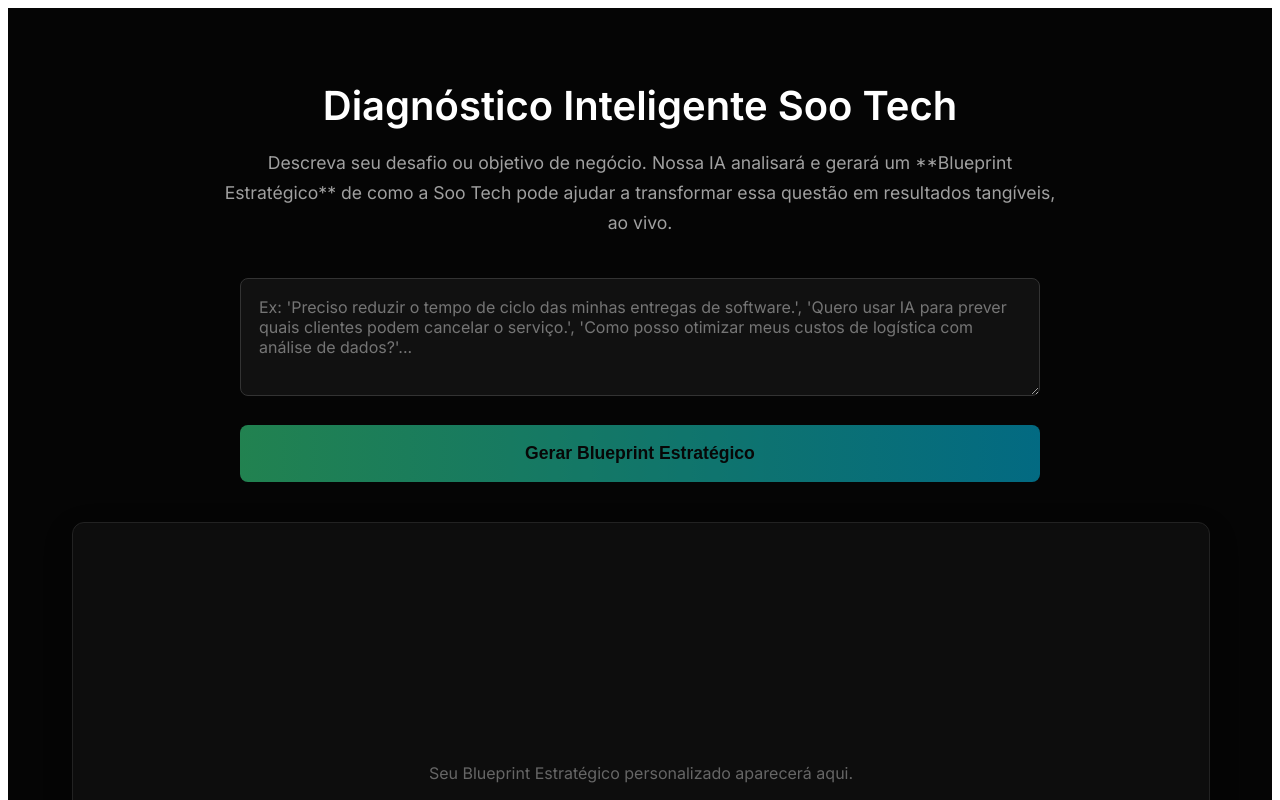
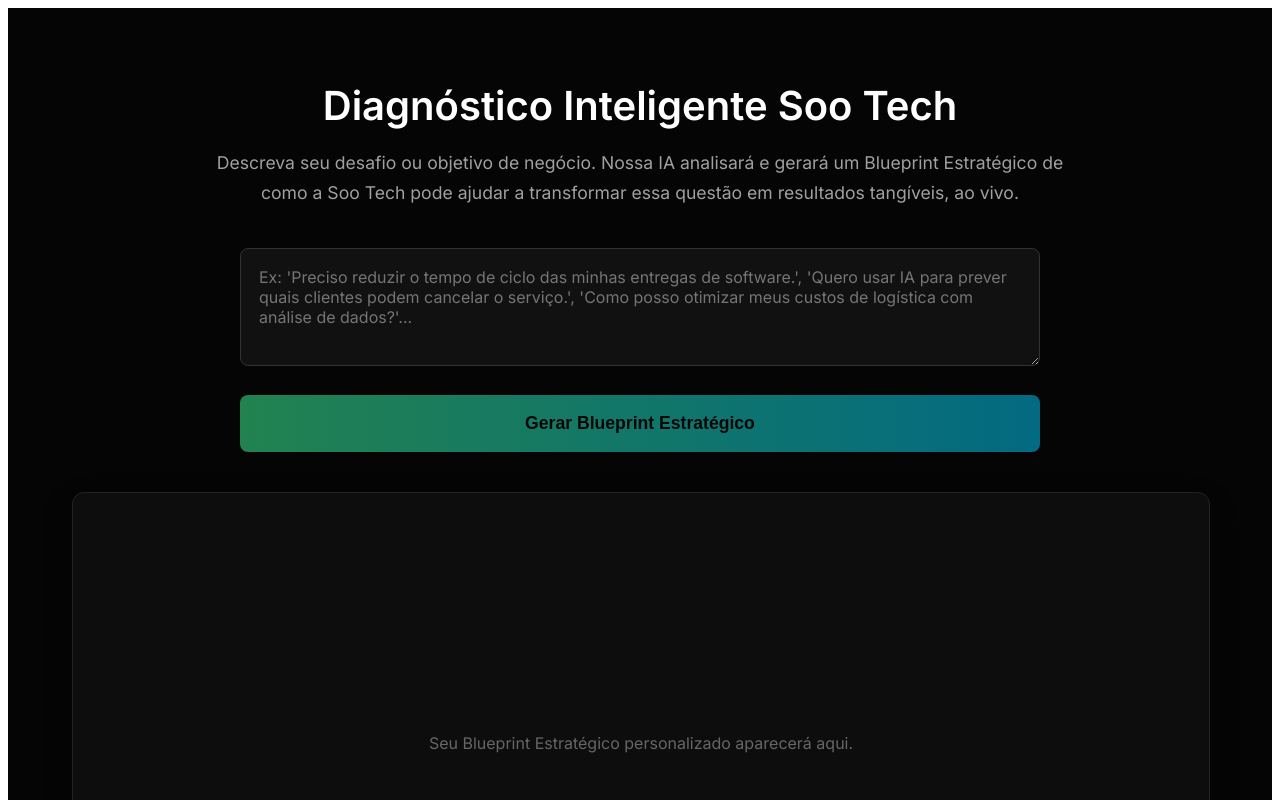
Before and after one commit to ghcastellano/soo-tech-sandbox-updated, a Next.js app: page / in a window 1280 px wide. Shown: the top 800 px of the page. Built offline with nearby package versions, Linux system fonts and the light colour scheme.

Commit message:
Update page.tsx

```diff
--- a/app/page.tsx
+++ b/app/page.tsx
@@ -98,7 +98,7 @@
         <div style={styles.container}>
             <h2 style={styles.title}>Diagnóstico Inteligente Soo Tech</h2>
             <p style={styles.description}>
-                Descreva seu desafio ou objetivo de negócio. Nossa IA analisará e gerará um **Blueprint Estratégico** de como a Soo Tech pode ajudar a transformar essa questão em resultados tangíveis, ao vivo.
+                Descreva seu desafio ou objetivo de negócio. Nossa IA analisará e gerará um Blueprint Estratégico de como a Soo Tech pode ajudar a transformar essa questão em resultados tangíveis, ao vivo.
             </p>
 
             <form onSubmit={onFormSubmit} style={{ width: '100%', maxWidth: '800px', margin: '0 auto 40px auto' }}>
```
